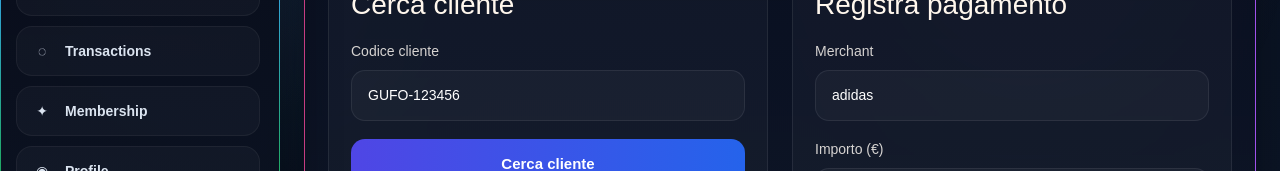
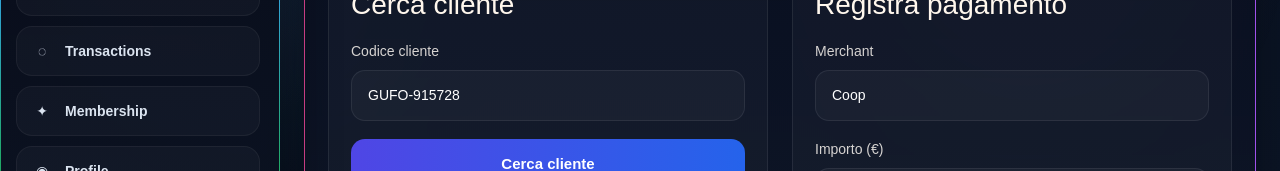
Before and after one commit to ag15mindup/gufo-frontend, a Next.js app: page /partner-demo in a window 1280 px wide. Shown: the part 205-376 px from the top of the page. Built offline with nearby package versions, Linux system fonts and the light colour scheme; no server answers.

Commit message:
fix partner demo

```diff
--- a/app/partner-demo/page.tsx
+++ b/app/partner-demo/page.tsx
@@ -20,7 +20,9 @@ type ApiResponse = {
   new_balance?: number;
   merchant_name?: string;
   transaction?: {
-    id?: string;
+    id?: string | null;
+    transaction_id?: string | null;
+    Transaction_id?: string | null;
     amount?: number;
     gufo_earned?: number;
     cashback?: number;
@@ -30,7 +32,7 @@ type ApiResponse = {
   };
 };
 
-const DEFAULT_CUSTOMER_CODE = "GUFO-123456";
+const DEFAULT_CUSTOMER_CODE = "GUFO-915728";
 const PARTNER_API_KEY = "gufo_partner_123456";
 const API_URL =
   process.env.NEXT_PUBLIC_API_URL || "https://gufo-backend1.onrender.com";
@@ -53,11 +55,20 @@ function formatLevel(level: string) {
   return normalized.charAt(0).toUpperCase() + normalized.slice(1);
 }
 
+function getTransactionId(result: ApiResponse) {
+  return (
+    result.transaction?.id ||
+    result.transaction?.transaction_id ||
+    result.transaction?.Transaction_id ||
+    null
+  );
+}
+
 export default function PartnerDemoPage() {
   const [customerCode, setCustomerCode] = useState(DEFAULT_CUSTOMER_CODE);
   const [customer, setCustomer] = useState<CustomerResponse | null>(null);
   const [amount, setAmount] = useState("50");
-  const [merchantName, setMerchantName] = useState("adidas");
+  const [merchantName, setMerchantName] = useState("Coop");
   const [loadingCustomer, setLoadingCustomer] = useState(false);
   const [loadingPayment, setLoadingPayment] = useState(false);
   const [result, setResult] = useState<ApiResponse | null>(null);
@@ -215,7 +226,7 @@ export default function PartnerDemoPage() {
                   value={customerCode}
                   onChange={(e) => setCustomerCode(e.target.value)}
                   className="field-input"
-                  placeholder="Es. GUFO-123456"
+                  placeholder="Es. GUFO-915728"
                 />
               </div>
 
@@ -284,7 +295,7 @@ export default function PartnerDemoPage() {
                   value={merchantName}
                   onChange={(e) => setMerchantName(e.target.value)}
                   className="field-input"
-                  placeholder="Es. Adidas"
+                  placeholder="Es. Coop"
                 />
               </div>
 
@@ -353,6 +364,13 @@ export default function PartnerDemoPage() {
                   <p className="mini-label">Merchant</p>
                   <p className="mini-value">
                     {result.merchant_name || result.transaction?.benefit || "-"}
+                  </p>
+                </div>
+
+                <div className="mini-card">
+                  <p className="mini-label">ID transazione</p>
+                  <p className="mini-value">
+                    {getTransactionId(result) || "-"}
                   </p>
                 </div>
 
```
